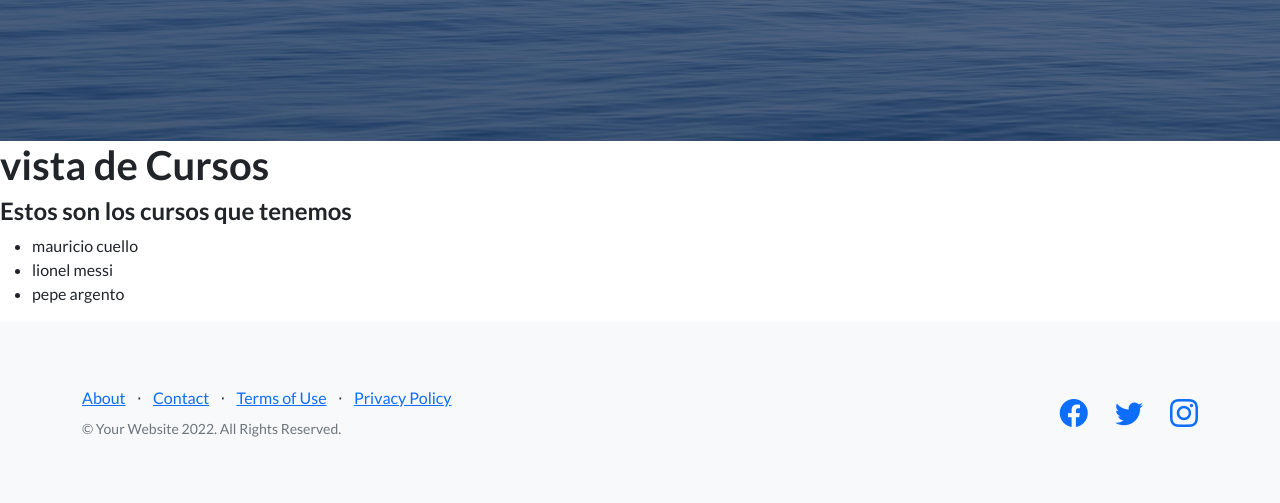
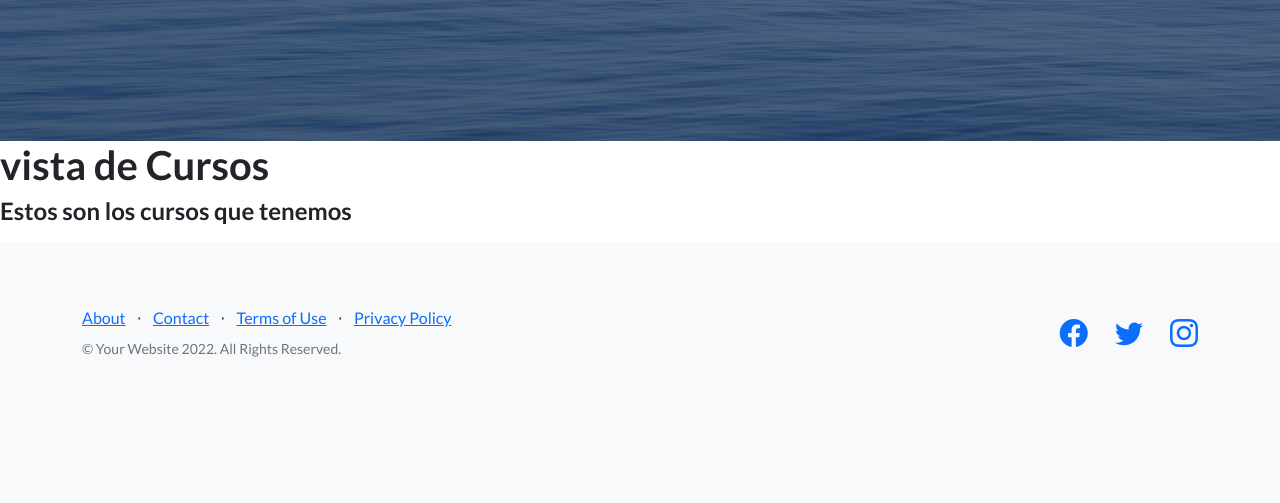
Before and after one commit to Fachu2989/ProyectoCoder, a Django app: page /app-coder/cursos/ in a window 1280 px wide. Shown: the part 472-975 px from the top of the page. After the commit the page ends 829 px from the top, so only its background shows below. Run offline with Django 4.2, Linux system fonts and the light colour scheme; some libraries are stand-ins or nearby versions.

Commit message:
Update cursos.html
borrar lista indefinida y agregar la lista original

```diff
--- a/AppCoder/template/cursos.html
+++ b/AppCoder/template/cursos.html
@@ -6,8 +6,10 @@
     <h1>vista de Cursos </h1>
     <h4>Estos son los cursos que tenemos</h4>
     <ul>
-        <li>mauricio cuello</li>
-        <li>lionel messi</li>
-        <li>pepe argento</li>
+
+        {% for curso in lista_cursos %}
+            <li>{{curso.nombre}} - {{curso.camada}}</li>
+        {% endfor %}
+
     </ul>
 {% endblock contenidoQueCambia %}
```
